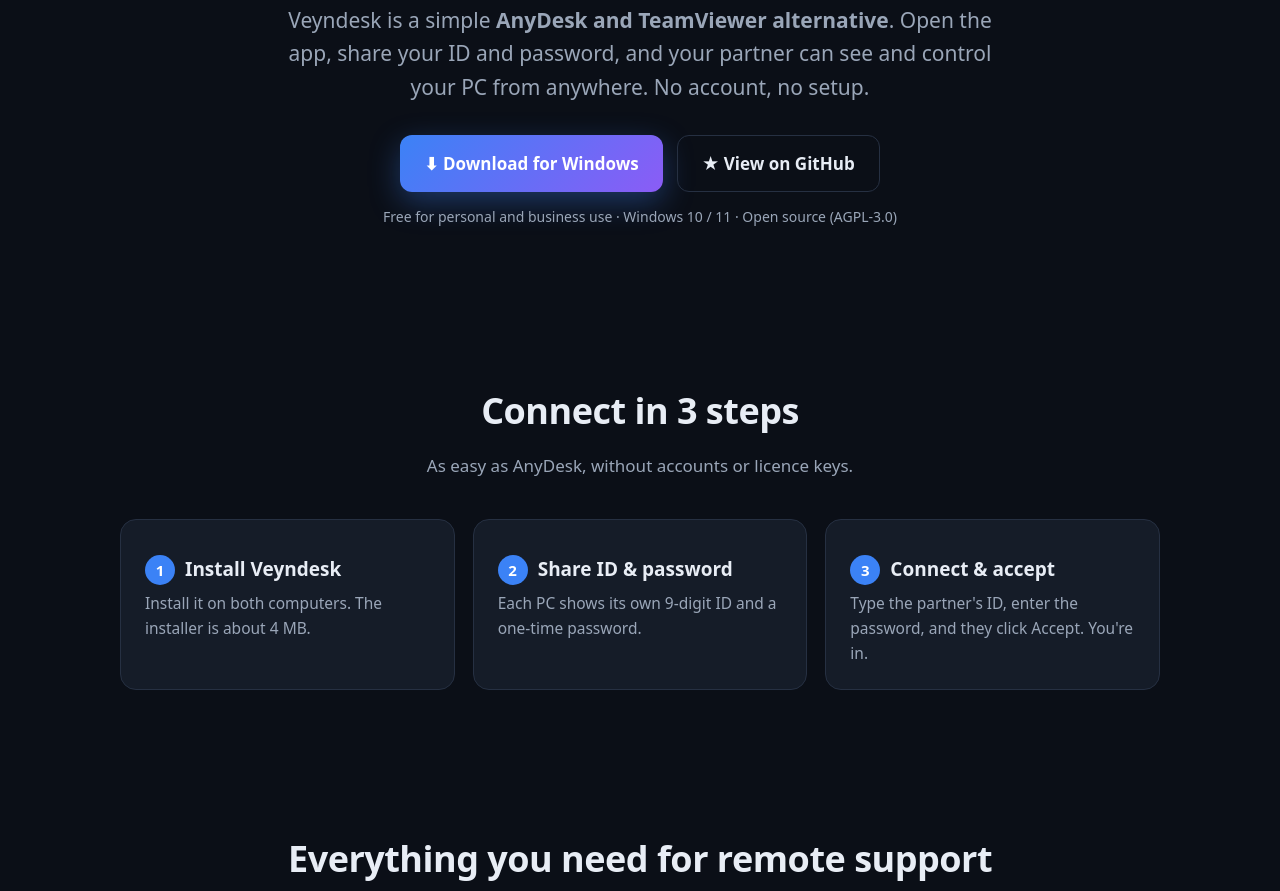
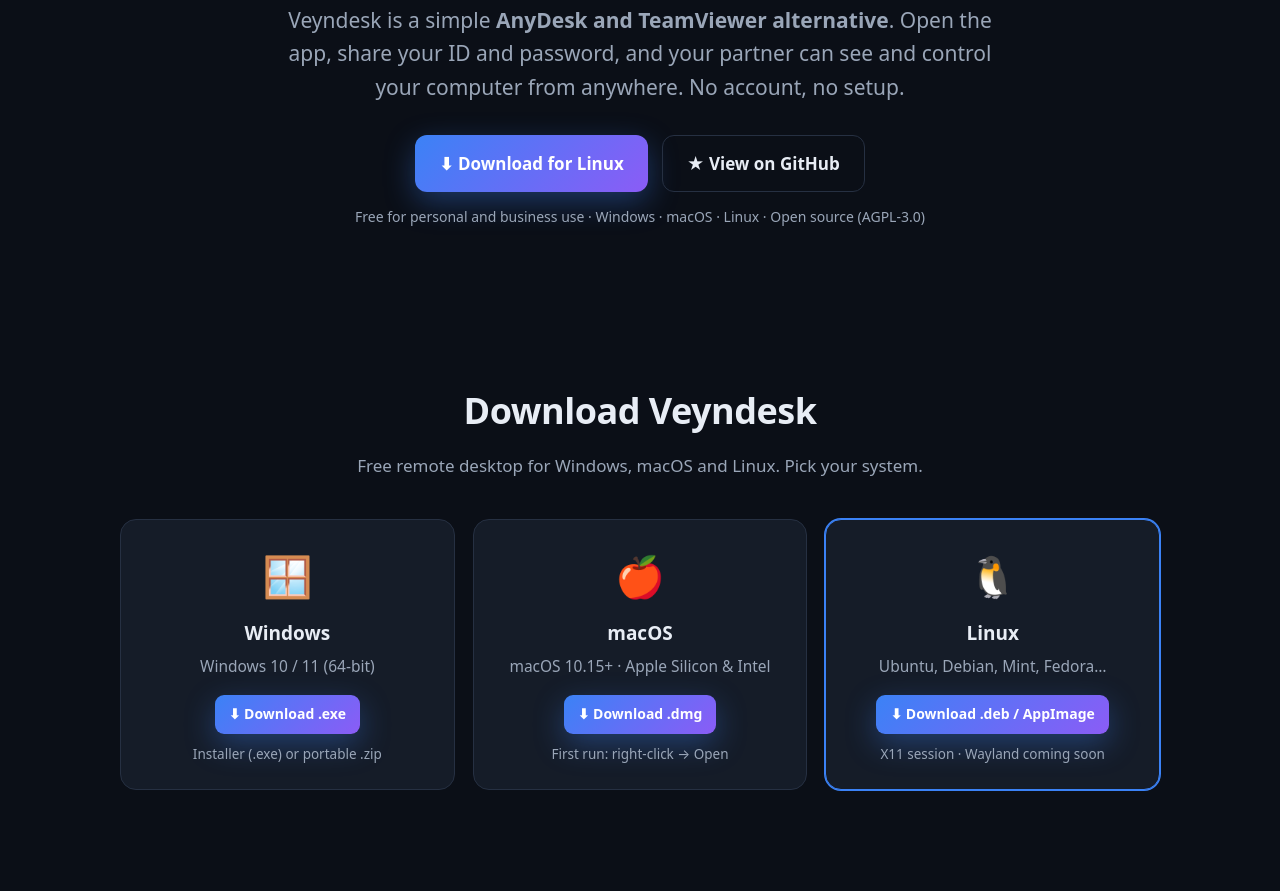
Before and after one commit to Veyndesk/veyndesk.github.io, a plain HTML site: page index.html in a window 1280 px wide. Shown: the part 420-1311 px from the top of the page. Drawn offline with Linux system fonts and the light colour scheme.

Commit message:
Add files via upload

```diff
--- a/index.html
+++ b/index.html
@@ -4,8 +4,8 @@
 <meta charset="utf-8">
 <meta name="viewport" content="width=device-width, initial-scale=1">
 <title>Veyndesk – Free Open-Source Remote Desktop | AnyDesk &amp; TeamViewer Alternative</title>
-<meta name="description" content="Veyndesk is free, open-source remote desktop software for Windows. A simple AnyDesk and TeamViewer alternative: connect to any PC with just an ID and password. Peer-to-peer, end-to-end encrypted, free for personal and business use.">
-<meta name="keywords" content="remote desktop, anydesk alternative, teamviewer alternative, rustdesk alternative, free remote desktop, open source remote desktop, remote access, remote support, remote control software, windows">
+<meta name="description" content="Veyndesk is free, open-source remote desktop software for Windows, macOS and Linux. A simple AnyDesk and TeamViewer alternative: connect to any PC with just an ID and password. Peer-to-peer, end-to-end encrypted, free for personal and business use.">
+<meta name="keywords" content="remote desktop, anydesk alternative, teamviewer alternative, rustdesk alternative, free remote desktop, open source remote desktop, remote access, remote support, remote control software, windows, mac, linux">
 <link rel="canonical" href="https://veyndesk.github.io/">
 <meta name="robots" content="index, follow">
 <meta name="google-site-verification" content="xDUnuce3X0_Feer7ykjTeq5xCcT5haQ61isWYwheov8" />
@@ -25,7 +25,7 @@
   "name": "Veyndesk",
   "applicationCategory": "UtilitiesApplication",
   "applicationSubCategory": "Remote desktop software",
-  "operatingSystem": "Windows 10, Windows 11",
+  "operatingSystem": "Windows 10, Windows 11, macOS 10.15+, Linux",
   "description": "Free, open-source remote desktop software. An AnyDesk and TeamViewer alternative: connect with just an ID and password.",
   "url": "https://veyndesk.github.io/",
   "downloadUrl": "https://github.com/veyndesk/veyndesk/releases/latest",
@@ -41,9 +41,10 @@
   "@type": "FAQPage",
   "mainEntity": [
     {"@type": "Question", "name": "Is Veyndesk free?", "acceptedAnswer": {"@type": "Answer", "text": "Yes. Veyndesk is free and open source (AGPL-3.0), for personal and business use. There are no paid plans and no licence key."}},
-    {"@type": "Question", "name": "Is Veyndesk a good AnyDesk alternative?", "acceptedAnswer": {"@type": "Answer", "text": "Veyndesk works like AnyDesk: you open the app, share your ID and password, and your partner connects. Unlike AnyDesk it is open source and free for commercial use. AnyDesk currently supports more platforms; Veyndesk is Windows-only for now."}},
+    {"@type": "Question", "name": "Is Veyndesk a good AnyDesk alternative?", "acceptedAnswer": {"@type": "Answer", "text": "Veyndesk works like AnyDesk: you open the app, share your ID and password, and your partner connects. Unlike AnyDesk it is open source and free for commercial use. Veyndesk runs on Windows, macOS and Linux; mobile apps are planned."}},
     {"@type": "Question", "name": "Do I need an account or a server?", "acceptedAnswer": {"@type": "Answer", "text": "No. Install Veyndesk on both computers and connect with the ID and password. No account, no server setup and no port forwarding are needed."}},
     {"@type": "Question", "name": "Does Veyndesk work on different networks?", "acceptedAnswer": {"@type": "Answer", "text": "Yes. Veyndesk connects the two computers directly (peer-to-peer) and automatically uses a relay when a network blocks direct connections, so it works on home Wi-Fi, office networks and mobile data."}},
+    {"@type": "Question", "name": "Does Veyndesk work on Mac and Linux?", "acceptedAnswer": {"@type": "Answer", "text": "Yes. Veyndesk is available for Windows, macOS (Apple Silicon and Intel, .dmg) and Linux (.deb and AppImage)."}},
     {"@type": "Question", "name": "Is it secure?", "acceptedAnswer": {"@type": "Answer", "text": "Connections are end-to-end encrypted, the password is never sent over the network (challenge-response), and the person being connected to must press Accept before anyone can see the screen."}}
   ]
 }
@@ -98,6 +99,11 @@
   .final { text-align: center; background: radial-gradient(700px 300px at 50% 120%, rgba(139,92,246,.3), transparent); }
   footer { border-top: 1px solid var(--border); padding: 30px 0; color: var(--muted); font-size: 14px; }
   footer .wrap { display: flex; flex-wrap: wrap; gap: 16px; justify-content: space-between; }
+  .dl .card { text-align: center; }
+  .dl .card .os { font-size: 40px; }
+  .dl .card .btn { margin-top: 16px; }
+  .dl .card.mine { border-color: var(--accent); box-shadow: 0 0 0 1px var(--accent); }
+  .dl .files { font-size: 13.5px; margin-top: 10px !important; }
   @media (max-width: 640px) { header nav a.hide-sm { display: none; } .hero { padding: 60px 0 50px; } section { padding: 50px 0; } }
 </style>
 </head>
@@ -107,6 +113,7 @@
     <img src="https://github.com/veyndesk.png" alt="Veyndesk logo">
     <a class="brand" href="#">Veyndesk</a>
     <nav>
+      <a class="hide-sm" href="#download">Platforms</a>
       <a class="hide-sm" href="#features">Features</a>
       <a class="hide-sm" href="#compare">Compare</a>
       <a class="hide-sm" href="#faq">FAQ</a>
@@ -121,12 +128,27 @@
       <img src="https://github.com/veyndesk.png" alt="Veyndesk remote desktop app icon">
       <h1>Free, open-source <span>remote desktop</span><br>for everyone</h1>
       <p class="lead">Veyndesk is a simple <b>AnyDesk and TeamViewer alternative</b>. Open the app, share your ID and password,
-        and your partner can see and control your PC from anywhere. No account, no setup.</p>
+        and your partner can see and control your computer from anywhere. No account, no setup.</p>
       <div class="ctas">
-        <a class="btn primary" href="https://github.com/veyndesk/veyndesk/releases/latest">⬇ Download for Windows</a>
+        <a class="btn primary" id="dl-main" href="#download">⬇ Download Veyndesk</a>
         <a class="btn ghost" href="https://github.com/veyndesk/veyndesk">★ View on GitHub</a>
       </div>
-      <p class="note">Free for personal and business use · Windows 10 / 11 · Open source (AGPL-3.0)</p>
+      <p class="note">Free for personal and business use · Windows · macOS · Linux · Open source (AGPL-3.0)</p>
+    </div>
+  </section>
+
+  <section id="download" class="dl">
+    <div class="wrap">
+      <h2>Download Veyndesk</h2>
+      <p class="sub">Free remote desktop for Windows, macOS and Linux. Pick your system.</p>
+      <div class="grid">
+        <div class="card" data-os="win"><div class="os">🪟</div><h3>Windows</h3><p>Windows 10 / 11 (64-bit)</p>
+          <a class="btn primary small" href="https://github.com/veyndesk/veyndesk/releases/latest">⬇ Download .exe</a><p class="files">Installer (.exe) or portable .zip</p></div>
+        <div class="card" data-os="mac"><div class="os">🍎</div><h3>macOS</h3><p>macOS 10.15+ · Apple Silicon &amp; Intel</p>
+          <a class="btn primary small" href="https://github.com/veyndesk/veyndesk/releases/latest">⬇ Download .dmg</a><p class="files">First run: right-click → Open</p></div>
+        <div class="card" data-os="linux"><div class="os">🐧</div><h3>Linux</h3><p>Ubuntu, Debian, Mint, Fedora…</p>
+          <a class="btn primary small" href="https://github.com/veyndesk/veyndesk/releases/latest">⬇ Download .deb / AppImage</a><p class="files">X11 session · Wayland coming soon</p></div>
+      </div>
     </div>
   </section>
 
@@ -135,7 +157,7 @@
       <h2>Connect in 3 steps</h2>
       <p class="sub">As easy as AnyDesk, without accounts or licence keys.</p>
       <div class="grid steps">
-        <div class="card"><h3>Install Veyndesk</h3><p>Install it on both computers. The installer is about 4 MB.</p></div>
+        <div class="card"><h3>Install Veyndesk</h3><p>Install it on both computers: Windows, Mac or Linux. The download is small (about 5–12 MB).</p></div>
         <div class="card"><h3>Share ID &amp; password</h3><p>Each PC shows its own 9-digit ID and a one-time password.</p></div>
         <div class="card"><h3>Connect &amp; accept</h3><p>Type the partner's ID, enter the password, and they click Accept. You're in.</p></div>
       </div>
@@ -170,7 +192,7 @@
             <tr><td>Connect with just ID + password</td><td class="y">Yes</td><td class="y">Yes</td><td class="y">Yes</td><td class="y">Yes</td></tr>
             <tr><td>Works without setting up a server</td><td class="y">Yes</td><td class="y">Yes</td><td class="y">Yes</td><td class="y">Yes</td></tr>
             <tr><td>Built-in web admin panel (free)</td><td class="y">Yes</td><td class="n">No</td><td class="n">No</td><td class="p">Pro (paid)</td></tr>
-            <tr><td>Platforms</td><td>Windows</td><td>Win, Mac, Linux, mobile</td><td>Win, Mac, Linux, mobile</td><td>Win, Mac, Linux, mobile</td></tr>
+            <tr><td>Platforms</td><td>Win, Mac, Linux</td><td>Win, Mac, Linux, mobile</td><td>Win, Mac, Linux, mobile</td><td>Win, Mac, Linux, mobile</td></tr>
           </tbody>
         </table>
       </div>
@@ -183,10 +205,11 @@
       <h2>Frequently asked questions</h2>
       <p class="sub">About Veyndesk, the free open-source remote desktop.</p>
       <details open><summary>Is Veyndesk free?</summary><p>Yes. Veyndesk is free and open source (AGPL-3.0), for personal and business use. There are no paid plans and no licence key.</p></details>
-      <details><summary>Is Veyndesk a good AnyDesk alternative?</summary><p>Veyndesk works like AnyDesk: you open the app, share your ID and password, and your partner connects. Unlike AnyDesk it is open source and free for commercial use. AnyDesk currently supports more platforms; Veyndesk is Windows-only for now.</p></details>
+      <details><summary>Is Veyndesk a good AnyDesk alternative?</summary><p>Veyndesk works like AnyDesk: you open the app, share your ID and password, and your partner connects. Unlike AnyDesk it is open source and free for commercial use. Veyndesk runs on Windows, macOS and Linux; mobile apps are planned.</p></details>
       <details><summary>Do I need an account or a server?</summary><p>No. Install Veyndesk on both computers and connect with the ID and password. No account, no server setup and no port forwarding are needed.</p></details>
       <details><summary>Does Veyndesk work on different networks?</summary><p>Yes. Veyndesk connects the two computers directly (peer-to-peer) and automatically uses a relay when a network blocks direct connections, so it works on home Wi-Fi, office networks and mobile data.</p></details>
       <details><summary>Is it secure?</summary><p>Connections are end-to-end encrypted, the password is never sent over the network (challenge-response), and the person being connected to must press Accept before anyone can see the screen.</p></details>
+      <details><summary>Does Veyndesk work on Mac and Linux?</summary><p>Yes. Download the .dmg for macOS (Apple Silicon and Intel) or the .deb / AppImage for Linux. On a Mac, right-click the app and choose Open the first time, then allow Screen Recording and Accessibility in System Settings → Privacy &amp; Security. On Linux, use an X11 session (for example "Ubuntu on Xorg"); Wayland support is planned.</p></details>
       <details><summary>Windows shows a warning when I install it. Why?</summary><p>Veyndesk is new, and its installer isn't code-signed yet, so Windows doesn't recognise the publisher. Code signing is in progress. You can check the source code on GitHub.</p></details>
     </div>
   </section>
@@ -194,9 +217,9 @@
   <section class="final">
     <div class="wrap">
       <h2>Try Veyndesk today</h2>
-      <p class="sub">Free remote desktop software for Windows. Download, install, connect.</p>
+      <p class="sub">Free remote desktop software for Windows, macOS and Linux. Download, install, connect.</p>
       <div class="ctas">
-        <a class="btn primary" href="https://github.com/veyndesk/veyndesk/releases/latest">⬇ Download for Windows</a>
+        <a class="btn primary" href="#download">⬇ Download Veyndesk</a>
         <a class="btn ghost" href="https://github.com/veyndesk/veyndesk">★ Star on GitHub</a>
       </div>
     </div>
@@ -209,5 +232,10 @@
     <span><a href="https://github.com/veyndesk/veyndesk">GitHub</a> · <a href="https://github.com/veyndesk/veyndesk#privacy-policy">Privacy</a> · <a href="https://github.com/veyndesk/veyndesk/issues">Support</a></span>
   </div>
 </footer>
+<script>
+(function(){var u=navigator.userAgent,o=/Mac/i.test(u)&&!/iPhone|iPad/.test(u)?'mac':/Linux|X11/i.test(u)&&!/Android/i.test(u)?'linux':/Win/i.test(u)?'win':null;
+if(!o)return;var n={win:'Windows',mac:'macOS',linux:'Linux'}[o],b=document.getElementById('dl-main');
+if(b)b.textContent='⬇ Download for '+n;var c=document.querySelector('.dl [data-os="'+o+'"]');if(c)c.classList.add('mine');})();
+</script>
 </body>
 </html>
```
